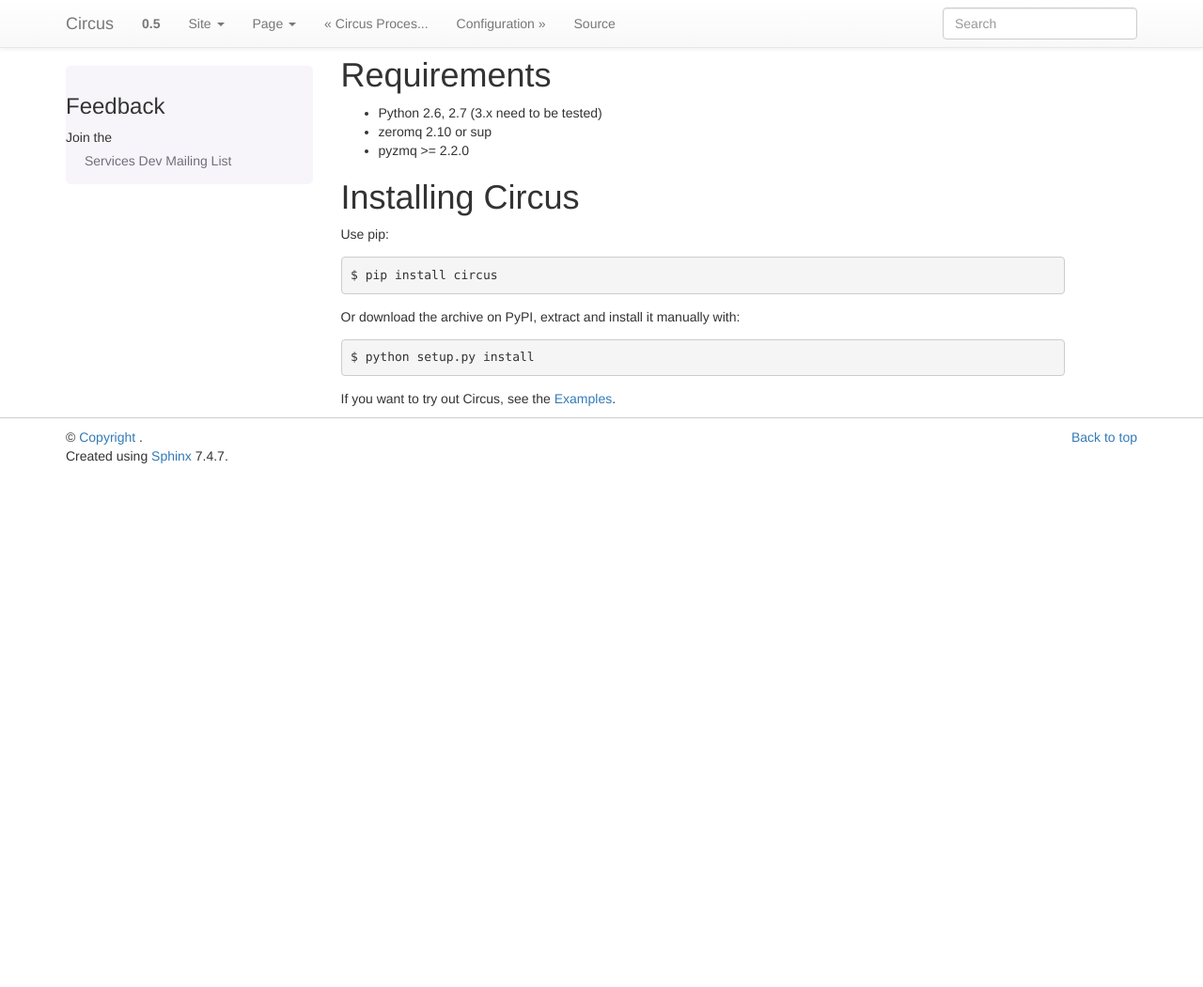
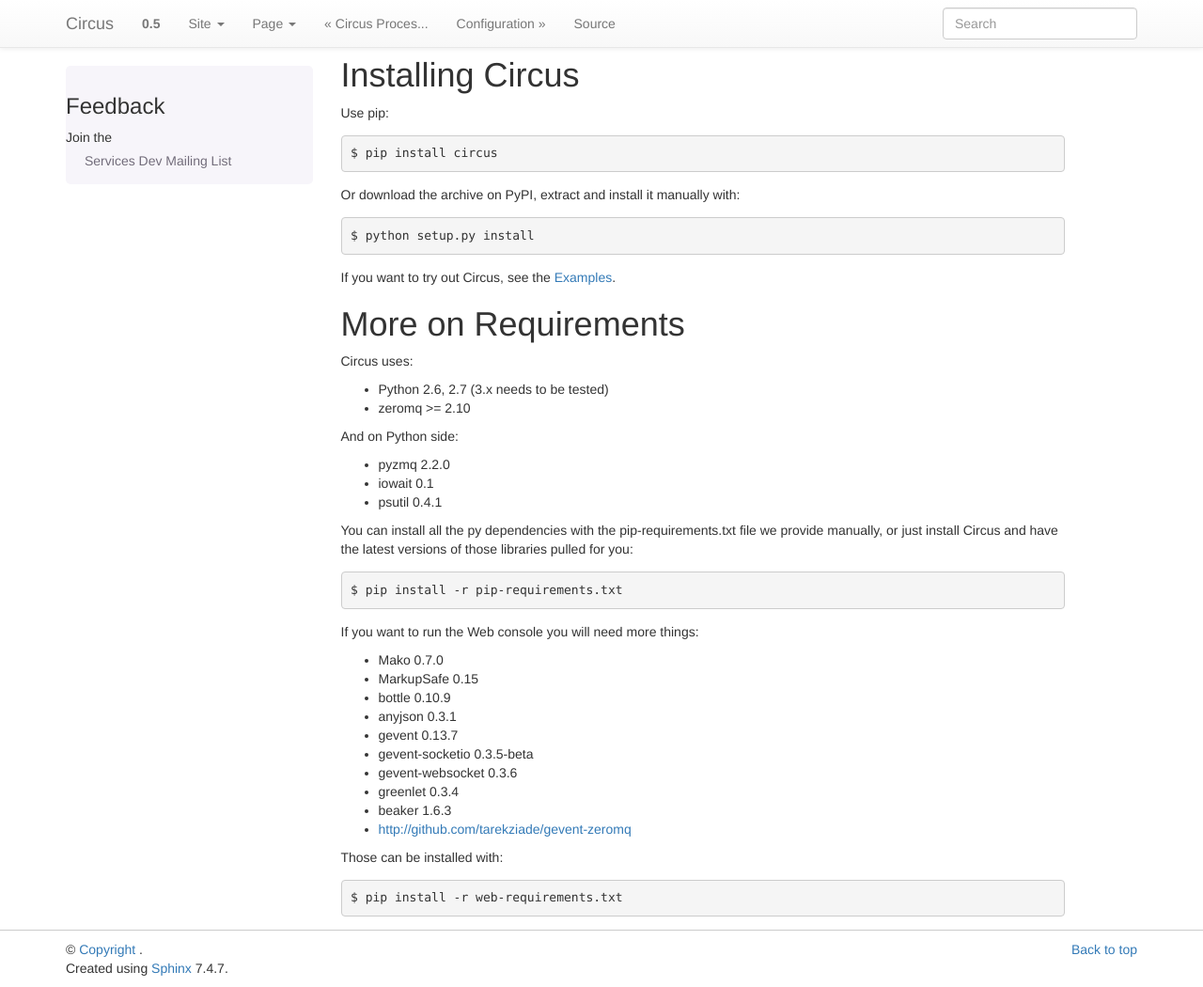
Before and after one commit to circus-tent/circus, a Sphinx documentation site: the page built from docs/source/installation.rst, in a window 1280 px wide and 1050 px high. Shown: the whole window at 94% size. Built offline with Sphinx 7.4.7, drawn with Linux system fonts in a browser that asks for light colours; pages that are not in the unit, such as notebooks, are missing from menus.

Commit message:
clarified doc on deps

```diff
--- a/docs/source/installation.rst
+++ b/docs/source/installation.rst
@@ -1,22 +1,4 @@
 .. _installation:
-
-
-Requirements
-------------
-
-- Python 2.6, 2.7 (3.x need to be tested)
-- zeromq 2.10 or sup
-- pyzmq >= 2.2.0
-
-.. _note::
-
-    You can optionally use circus with gevent. This allows to run smoothly
-    because the threads will run cooperatively inside an event loop based on
-    libevent, which allows to increase the performances.
-
-    It will requires for now a forked version of `gevent_zeromq
-    <https://github.com/tarekziade/gevent-zeromq>`_ .  Hopefully the changes
-    inside will be merged soon in zeromq (poller and ioloop monkey-patching).
 
 Installing Circus
 -----------------
@@ -30,3 +12,42 @@
     $ python setup.py install
 
 If you want to try out Circus, see the :ref:`examples`.
+
+
+More on Requirements
+--------------------
+
+Circus uses:
+
+- Python 2.6, 2.7 (3.x needs to be tested)
+- zeromq >= 2.10
+
+And on Python side:
+
+- pyzmq 2.2.0
+- iowait 0.1
+- psutil 0.4.1
+
+You can install all the py dependencies with the pip-requirements.txt file we
+provide manually, or just install Circus and have the latest versions
+of those libraries pulled for you::
+
+    $ pip install -r pip-requirements.txt
+
+
+If you want to run the Web console you will need more things:
+
+- Mako 0.7.0
+- MarkupSafe 0.15
+- bottle 0.10.9
+- anyjson 0.3.1
+- gevent 0.13.7
+- gevent-socketio 0.3.5-beta
+- gevent-websocket 0.3.6
+- greenlet 0.3.4
+- beaker 1.6.3
+- http://github.com/tarekziade/gevent-zeromq
+
+Those can be installed with::
+
+    $ pip install -r web-requirements.txt
--- a/pip-requirements.txt
+++ b/pip-requirements.txt
@@ -1,4 +1,3 @@
 psutil==0.4.1
-pyzmq==2.1.11
-coverage
-nose
+pyzmq==2.2.0
+iowait==0.1
```
